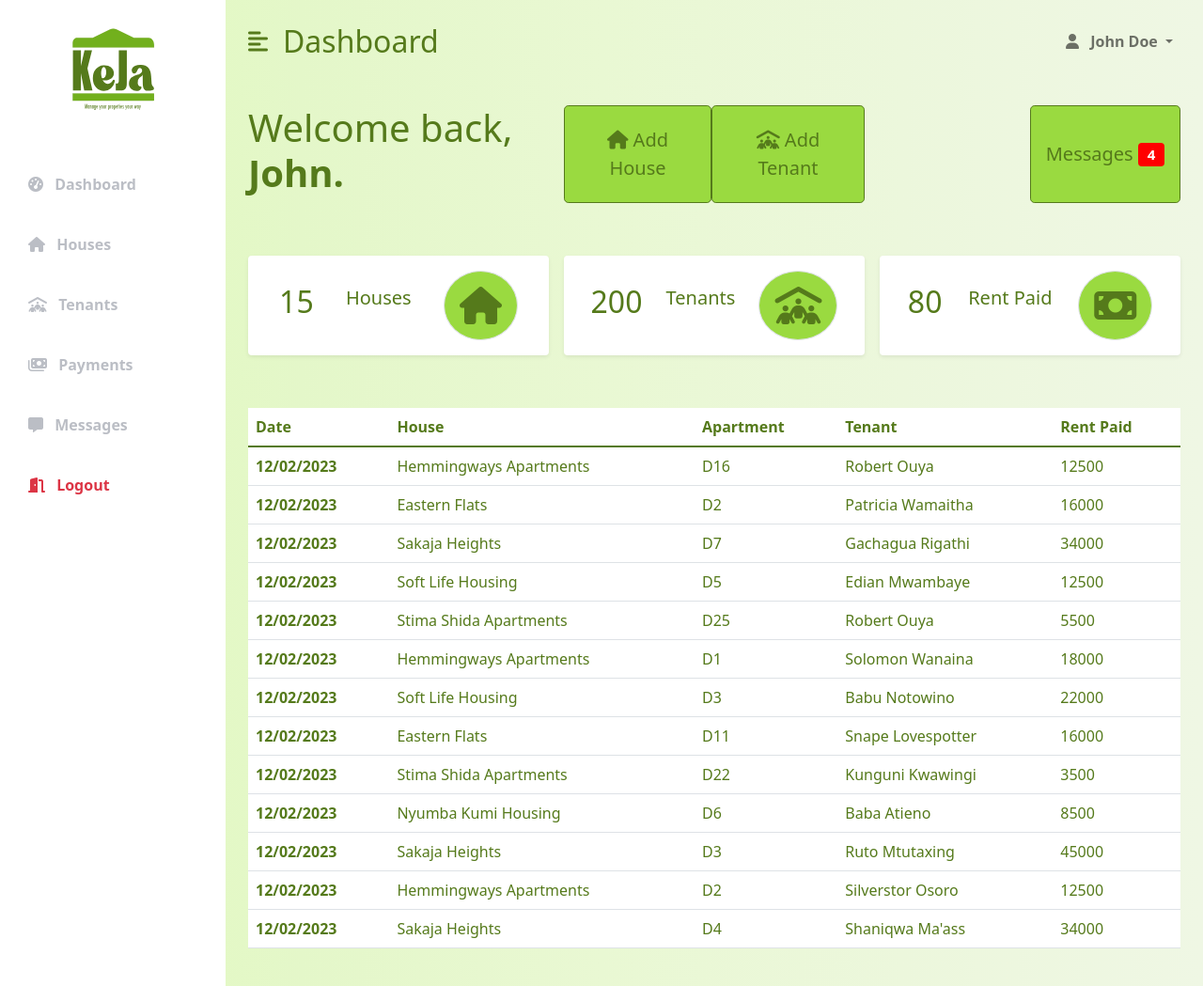
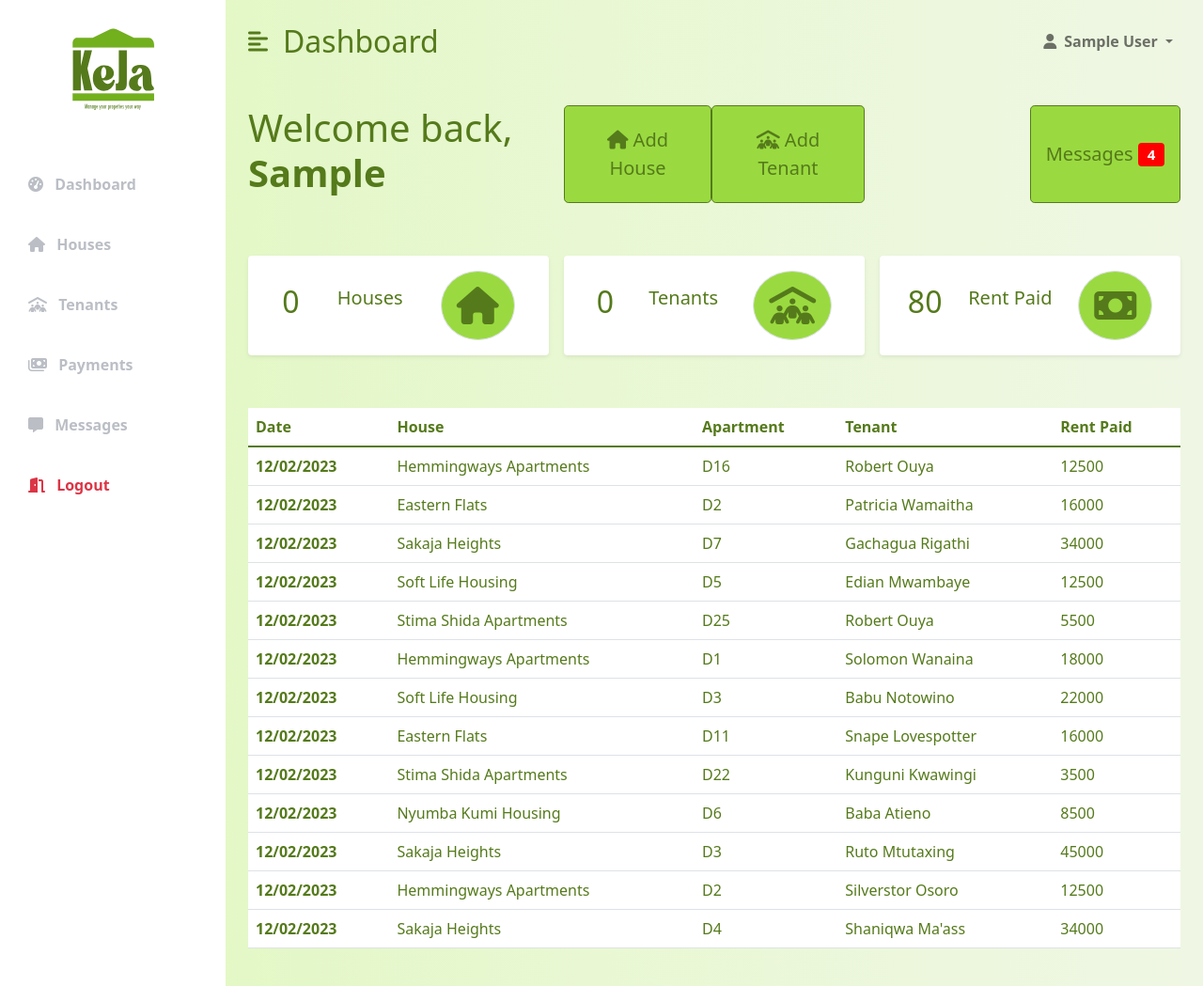
Before and after one commit to Mwambingu/KEJA, a Flask app: page / in a window 1280 px wide. Shown: the whole page at 94% size. Run offline with Flask 2, Linux system fonts and the light colour scheme; the visitor is signed in with stand-in values (Sample User, id 1); data comes from the database, SQL or seed files in the repository; data that the repository does not hold is empty; some libraries are stand-ins or nearby versions.

Commit message:
Added current user info access to templates

```diff
--- a/flask_jinja_app/website/auth.py
+++ b/flask_jinja_app/website/auth.py
@@ -79,7 +79,7 @@ def signup():
             db.session.add(new_landlord)
             db.session.commit()
             flash('Account successfully created!', category='success')
-            login_user(landlord, remember=True)
+            login_user(new_landlord, remember=True)
             return redirect(url_for('views.dashboard'))
 
     return render_template("signup.html")
--- a/flask_jinja_app/website/templates/base.html
+++ b/flask_jinja_app/website/templates/base.html
@@ -126,7 +126,9 @@
                                     data-bs-toggle="dropdown"
                                     aria-expanded="false"
                                 >
-                                    <i class="fas fa-user me-2"></i> John Doe
+                                    <i class="fas fa-user me-2"></i>{{
+                                    landlord.first_name }} {{ landlord.last_name
+                                    }}
                                 </a>
                                 <ul
                                     class="dropdown-menu"
--- a/flask_jinja_app/website/templates/dashboard.html
+++ b/flask_jinja_app/website/templates/dashboard.html
@@ -10,7 +10,7 @@
         <div class="col-lg-4 primary-text">
             <h1 class="display-6">
                 Welcome back,
-                <span class="fw-bold">John.</span>
+                <span class="fw-bold">{{ landlord.first_name }}</span>
             </h1>
         </div>
         <div
@@ -38,7 +38,7 @@
             <div
                 class="p-3 bg-white shadow-sm d-flex justify-content-around align-items-center rounded"
             >
-                <h3 class="fs-2 primary-text">15</h3>
+                <h3 class="fs-2 primary-text">{{ landlord.houses|length }}</h3>
                 <p class="fs-5 primary-text">Houses</p>
                 <i
                     class="fas fa-house fs-1 primary-text border rounded-full secondary-bg p-3"
@@ -49,7 +49,7 @@
             <div
                 class="p-3 bg-white shadow-sm d-flex justify-content-around align-items-center rounded"
             >
-                <h3 class="fs-2 primary-text">200</h3>
+                <h3 class="fs-2 primary-text">{{ landlord.tenants|length }}</h3>
                 <p class="fs-5 primary-text">Tenants</p>
                 <i
                     class="fas fa-people-roof fs-1 primary-text border rounded-full secondary-bg p-3"
--- a/flask_jinja_app/website/views.py
+++ b/flask_jinja_app/website/views.py
@@ -9,34 +9,34 @@ views = Blueprint('views', __name__)
 @views.route('/')
 @login_required
 def index():
-    return render_template("dashboard.html")
+    return render_template("dashboard.html", landlord=current_user)
 
 
 @views.route('/dashboard')
 @login_required
 def dashboard():
-    return render_template("dashboard.html")
+    return render_template("dashboard.html",  landlord=current_user)
 
 
 @views.route('/houses')
 @login_required
 def house():
-    return render_template("houses.html")
+    return render_template("houses.html", landlord=current_user)
 
 
 @views.route('/messages')
 @login_required
 def message():
-    return render_template("messages.html")
+    return render_template("messages.html", landlord=current_user)
 
 
 @views.route('/payments')
 @login_required
 def payment():
-    return render_template("payments.html")
+    return render_template("payments.html", landlord=current_user)
 
 
 @views.route('/tenants')
 @login_required
 def tenant():
-    return render_template("tenants.html")
+    return render_template("tenants.html", landlord=current_user)
```
